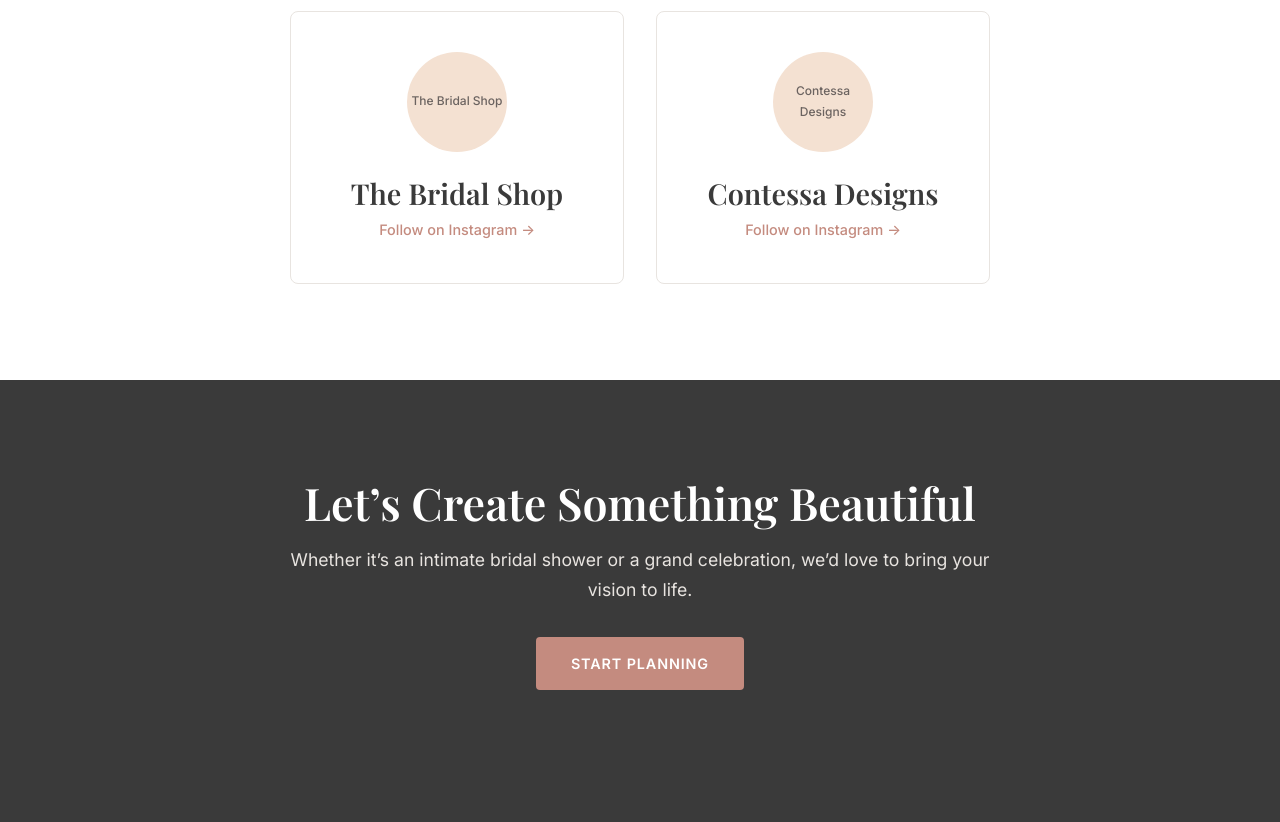
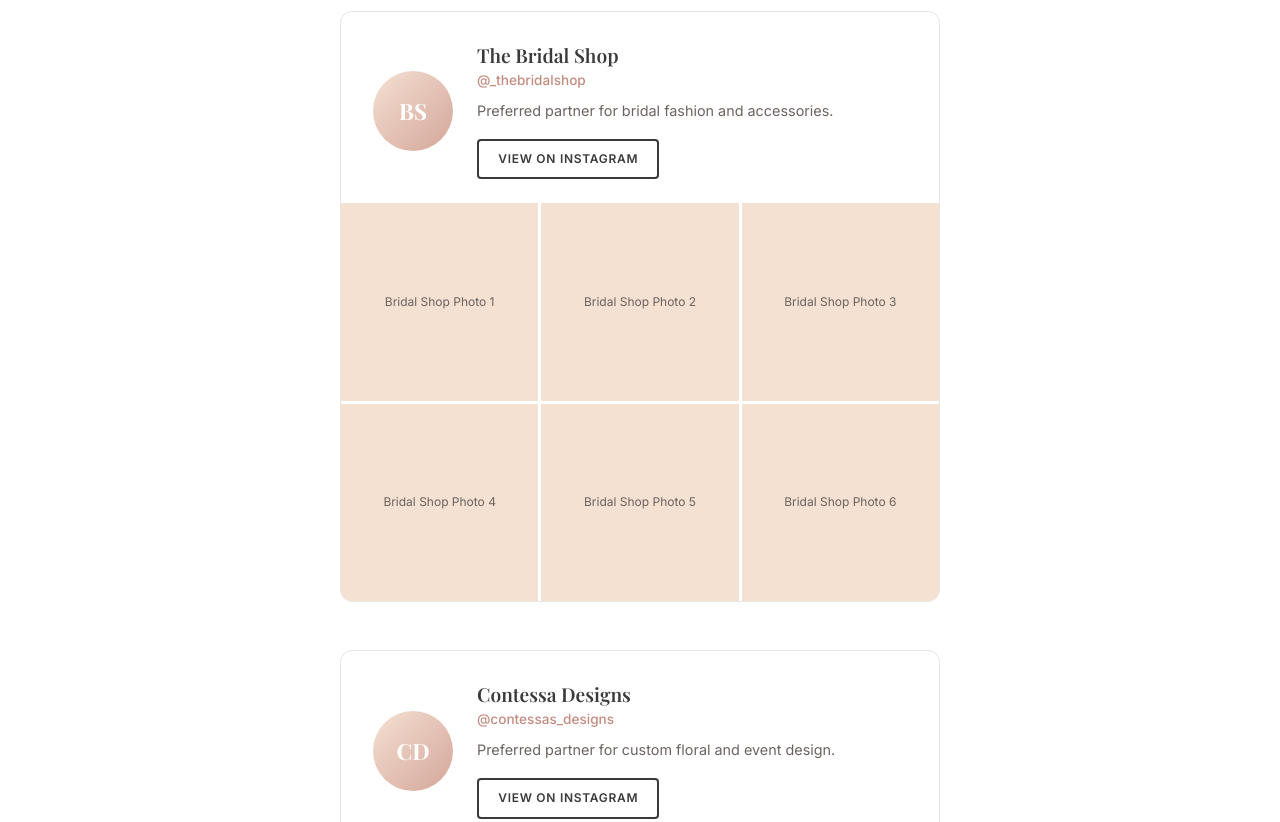
Before and after one commit to brandonlbonomo/events-by-ella, a website built with Vite: page index.html in a window 1280 px wide. Shown: the part 2200-3022 px from the top of the page. Built offline with nearby package versions, Linux system fonts and the light colour scheme; a web font is replaced by a local one.

Commit message:
redesign partners section with Instagram-style profile cards and photo grids

```diff
--- a/index.html
+++ b/index.html
@@ -143,17 +143,85 @@
           <h2>Preferred In-House Partners</h2>
           <p>We&rsquo;re proud to work alongside talented partners who share our commitment to quality and craft.</p>
         </div>
-        <div class="partners-grid">
-          <a href="https://www.instagram.com/thebridalshop/" target="_blank" rel="noopener noreferrer" class="partner-card">
-            <div class="partner-logo-placeholder">The Bridal Shop</div>
-            <h3>The Bridal Shop</h3>
-            <p>Follow on Instagram &rarr;</p>
-          </a>
-          <a href="https://www.instagram.com/contessadesigns/" target="_blank" rel="noopener noreferrer" class="partner-card">
-            <div class="partner-logo-placeholder">Contessa Designs</div>
-            <h3>Contessa Designs</h3>
-            <p>Follow on Instagram &rarr;</p>
-          </a>
+
+        <div class="ig-partners">
+
+          <!-- The Bridal Shop -->
+          <div class="ig-profile">
+            <div class="ig-profile-header">
+              <div class="ig-avatar">
+                <!-- Replace with: <img src="/images/partners/bridalshop-avatar.jpg" alt="The Bridal Shop profile photo"> -->
+                <span>BS</span>
+              </div>
+              <div class="ig-profile-info">
+                <h3>The Bridal Shop</h3>
+                <p class="ig-handle">@_thebridalshop</p>
+                <p class="ig-bio">Preferred partner for bridal fashion and accessories.</p>
+                <a href="https://www.instagram.com/_thebridalshop/" target="_blank" rel="noopener noreferrer" class="btn btn-secondary btn-sm">View on Instagram</a>
+              </div>
+            </div>
+            <div class="ig-grid">
+              <!-- Row 1 -->
+              <a href="https://www.instagram.com/_thebridalshop/" target="_blank" rel="noopener noreferrer" class="ig-grid-item">
+                <div class="ig-placeholder">Bridal Shop Photo 1</div>
+              </a>
+              <a href="https://www.instagram.com/_thebridalshop/" target="_blank" rel="noopener noreferrer" class="ig-grid-item">
+                <div class="ig-placeholder">Bridal Shop Photo 2</div>
+              </a>
+              <a href="https://www.instagram.com/_thebridalshop/" target="_blank" rel="noopener noreferrer" class="ig-grid-item">
+                <div class="ig-placeholder">Bridal Shop Photo 3</div>
+              </a>
+              <!-- Row 2 -->
+              <a href="https://www.instagram.com/_thebridalshop/" target="_blank" rel="noopener noreferrer" class="ig-grid-item">
+                <div class="ig-placeholder">Bridal Shop Photo 4</div>
+              </a>
+              <a href="https://www.instagram.com/_thebridalshop/" target="_blank" rel="noopener noreferrer" class="ig-grid-item">
+                <div class="ig-placeholder">Bridal Shop Photo 5</div>
+              </a>
+              <a href="https://www.instagram.com/_thebridalshop/" target="_blank" rel="noopener noreferrer" class="ig-grid-item">
+                <div class="ig-placeholder">Bridal Shop Photo 6</div>
+              </a>
+            </div>
+          </div>
+
+          <!-- Contessa Designs -->
+          <div class="ig-profile">
+            <div class="ig-profile-header">
+              <div class="ig-avatar">
+                <!-- Replace with: <img src="/images/partners/contessa-avatar.jpg" alt="Contessa Designs profile photo"> -->
+                <span>CD</span>
+              </div>
+              <div class="ig-profile-info">
+                <h3>Contessa Designs</h3>
+                <p class="ig-handle">@contessas_designs</p>
+                <p class="ig-bio">Preferred partner for custom floral and event design.</p>
+                <a href="https://www.instagram.com/contessas_designs/" target="_blank" rel="noopener noreferrer" class="btn btn-secondary btn-sm">View on Instagram</a>
+              </div>
+            </div>
+            <div class="ig-grid">
+              <!-- Row 1 -->
+              <a href="https://www.instagram.com/contessas_designs/" target="_blank" rel="noopener noreferrer" class="ig-grid-item">
+                <div class="ig-placeholder">Contessa Photo 1</div>
+              </a>
+              <a href="https://www.instagram.com/contessas_designs/" target="_blank" rel="noopener noreferrer" class="ig-grid-item">
+                <div class="ig-placeholder">Contessa Photo 2</div>
+              </a>
+              <a href="https://www.instagram.com/contessas_designs/" target="_blank" rel="noopener noreferrer" class="ig-grid-item">
+                <div class="ig-placeholder">Contessa Photo 3</div>
+              </a>
+              <!-- Row 2 -->
+              <a href="https://www.instagram.com/contessas_designs/" target="_blank" rel="noopener noreferrer" class="ig-grid-item">
+                <div class="ig-placeholder">Contessa Photo 4</div>
+              </a>
+              <a href="https://www.instagram.com/contessas_designs/" target="_blank" rel="noopener noreferrer" class="ig-grid-item">
+                <div class="ig-placeholder">Contessa Photo 5</div>
+              </a>
+              <a href="https://www.instagram.com/contessas_designs/" target="_blank" rel="noopener noreferrer" class="ig-grid-item">
+                <div class="ig-placeholder">Contessa Photo 6</div>
+              </a>
+            </div>
+          </div>
+
         </div>
       </div>
     </section>
--- a/style.css
+++ b/style.css
@@ -332,55 +332,142 @@ p {
   margin: 0 auto;
 }
 
-/* ===== PARTNERS ===== */
-.partners-grid {
-  display: grid;
-  grid-template-columns: repeat(auto-fit, minmax(280px, 1fr));
-  gap: 2rem;
-  max-width: 700px;
+/* ===== PARTNERS (Instagram-style) ===== */
+.ig-partners {
+  display: flex;
+  flex-direction: column;
+  gap: 3rem;
+  max-width: 600px;
   margin: 0 auto;
 }
 
-.partner-card {
-  display: block;
+.ig-profile {
   background: var(--color-white);
-  border-radius: 8px;
-  padding: 2.5rem 2rem;
-  text-align: center;
+  border-radius: 12px;
   border: 1px solid var(--color-light-gray);
-  transition: transform 0.3s ease, box-shadow 0.3s ease;
-  text-decoration: none;
-  color: inherit;
+  overflow: hidden;
 }
 
-.partner-card:hover {
-  transform: translateY(-4px);
-  box-shadow: 0 8px 30px rgba(0, 0, 0, 0.06);
+.ig-profile-header {
+  display: flex;
+  gap: 1.5rem;
+  align-items: center;
+  padding: 2rem 2rem 1.5rem;
 }
 
-.partner-logo-placeholder {
-  width: 100px;
-  height: 100px;
+.ig-avatar {
+  width: 80px;
+  height: 80px;
   border-radius: 50%;
+  background: linear-gradient(135deg, var(--color-blush), var(--color-rose));
+  display: flex;
+  align-items: center;
+  justify-content: center;
+  flex-shrink: 0;
+  overflow: hidden;
+}
+
+.ig-avatar span {
+  font-family: var(--font-heading);
+  font-size: 1.4rem;
+  font-weight: 700;
+  color: var(--color-white);
+}
+
+.ig-avatar img {
+  width: 100%;
+  height: 100%;
+  object-fit: cover;
+}
+
+.ig-profile-info {
+  flex: 1;
+  min-width: 0;
+}
+
+.ig-profile-info h3 {
+  font-size: 1.2rem;
+  margin-bottom: 0.15rem;
+}
+
+.ig-handle {
+  font-size: 0.85rem;
+  color: var(--color-dusty-rose);
+  font-weight: 500;
+  margin-bottom: 0.4rem;
+}
+
+.ig-bio {
+  font-size: 0.9rem;
+  color: var(--color-warm-gray);
+  margin-bottom: 1rem;
+}
+
+.btn-sm {
+  padding: 0.5rem 1.2rem;
+  font-size: 0.75rem;
+}
+
+.ig-grid {
+  display: grid;
+  grid-template-columns: repeat(3, 1fr);
+  gap: 3px;
+}
+
+.ig-grid-item {
+  display: block;
+  text-decoration: none;
+  overflow: hidden;
+}
+
+.ig-placeholder {
+  aspect-ratio: 1;
   background: var(--color-blush);
   display: flex;
   align-items: center;
   justify-content: center;
-  margin: 0 auto 1.5rem;
   font-size: 0.75rem;
   color: var(--color-warm-gray);
-  font-weight: 500;
+  text-align: center;
+  padding: 0.5rem;
+  transition: background 0.3s ease, transform 0.3s ease;
 }
 
-.partner-card h3 {
-  margin-bottom: 0.5rem;
+.ig-grid-item:hover .ig-placeholder {
+  background: var(--color-rose);
+  color: var(--color-white);
 }
 
-.partner-card p {
-  color: var(--color-dusty-rose);
-  font-size: 0.9rem;
-  font-weight: 500;
-  margin: 0 auto;
+/* When real images replace placeholders */
+.ig-grid-item img {
+  width: 100%;
+  aspect-ratio: 1;
+  object-fit: cover;
+  display: block;
+  transition: opacity 0.3s ease, transform 0.3s ease;
+}
+
+.ig-grid-item:hover img {
+  opacity: 0.85;
+  transform: scale(1.03);
+}
+
+@media (max-width: 480px) {
+  .ig-profile-header {
+    flex-direction: column;
+    text-align: center;
+    padding: 1.5rem;
+  }
+
+  .ig-avatar {
+    margin: 0 auto;
+  }
+
+  .ig-profile-info {
+    display: flex;
+    flex-direction: column;
+    align-items: center;
+  }
 }
 
 /* ===== SERVICES LIST ===== */
```
